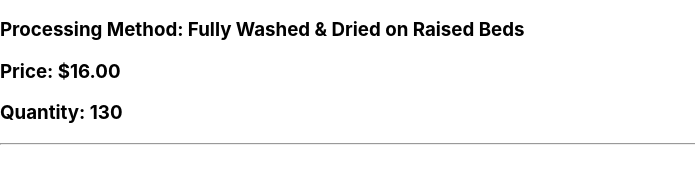
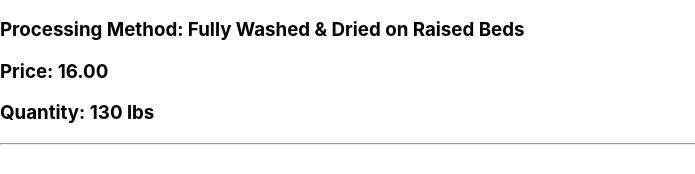
Before and after one commit to mcarroll138/inventory-tracker, a React (Create React App) app: page / in a window 1280 px wide. Shown: the part 335-509 px from the top of the page, without its empty margins (0-695 px from the left). Built offline with nearby package versions, Linux system fonts and the light colour scheme.

Commit message:
add props and proptyes to coffee componenet

```diff
--- a/src/components/Coffee.js
+++ b/src/components/Coffee.js
@@ -1,29 +1,33 @@
 import React from "react";
+import PropTypes from "prop-types";
 
-function Coffee(){
-    const coffeeName = "Colombia Viviana Realpe";
-    const coffeeRoast = "light";
-    const coffeeFlavor = "Peach, Grapefruit, Rose";
-    const coffeeFarm = "Los Nogales";
-    const coffeeOrigin = "Colombia";
-    const coffeeMethod = "Fully Washed & Dried on Raised Beds";
-    const coffeePrice = "$16.00";
-    const qty = 130;
-    return (
+function Coffee(props){
+     return (
         <React.Fragment>
             <h3>Availible Beans:</h3>
             <hr/>
-            <h3>Name: {coffeeName}</h3>
-            <h3>Roast Level: {coffeeRoast}</h3>
-            <h3>Flavor Notes: {coffeeFlavor}</h3>
-            <h3>Farm: {coffeeFarm}</h3>
-            <h3>Origin: {coffeeOrigin}</h3>
-            <h3>Processing Method: {coffeeMethod}</h3>
-            <h3>Price: {coffeePrice}</h3>
-            <h3>Quantity: {qty}</h3>
+            <h3>Name: {props.coffeeName}</h3>
+            <h3>Roast Level: {props.coffeeRoast}</h3>
+            <h3>Flavor Notes: {props.coffeeFlavor}</h3>
+            <h3>Farm: {props.coffeeFarm}</h3>
+            <h3>Origin: {props.coffeeOrigin}</h3>
+            <h3>Processing Method: {props.coffeeMethod}</h3>
+            <h3>Price: {props.coffeePrice}</h3>
+            <h3>Quantity: {props.qty} lbs</h3>
             <hr/>
         </React.Fragment>
     );
 }
 
+Coffee.propTypes = {
+    coffeeName: PropTypes.string.isRequired,
+    coffeeRoast: PropTypes.string.isRequired,
+    coffeeFlavor: PropTypes.string.isRequired,
+    coffeeFarm: PropTypes.string.isRequired,
+    coffeeOrigin: PropTypes.string.isRequired,
+    coffeeMethod: PropTypes.string.isRequired,
+    coffeePrice: PropTypes.number.isRequired,
+    qty: PropTypes.number.isRequired
+}
+
 export default Coffee;
--- a/src/components/CoffeeList.js
+++ b/src/components/CoffeeList.js
@@ -3,7 +3,18 @@ import Coffee from "./Coffee";
 
 function CoffeeList(){
     return (
-        <Coffee />
+        <React.Fragment>
+        <Coffee
+        coffeeName="Colombia Viviana Realpe"
+        coffeeRoast="light"
+        coffeeFlavor="Peach, Grapefruit, Rose"
+        coffeeFarm="Los Nogales"
+        coffeeOrigin="Colombia"
+        coffeeMethod="Fully Washed & Dried on Raised Beds"
+        coffeePrice="16.00"
+        qty="130"/>
+        </React.Fragment>
+        //props are name, roast, flavor, etc
     );
 }
 
```
